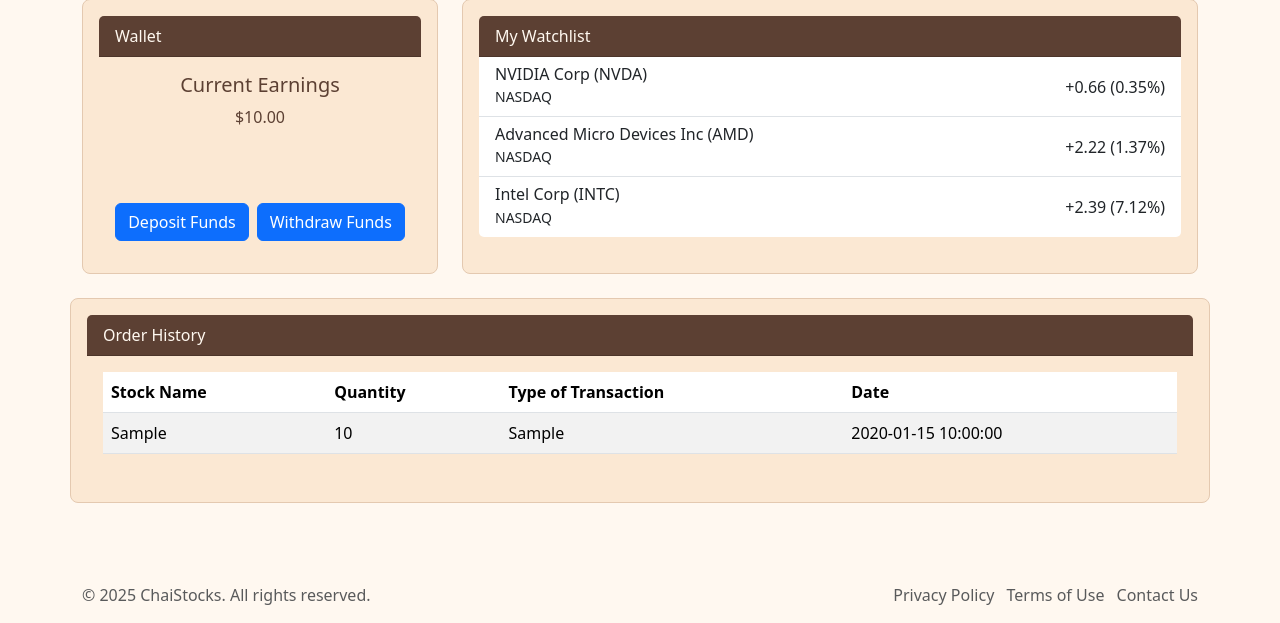
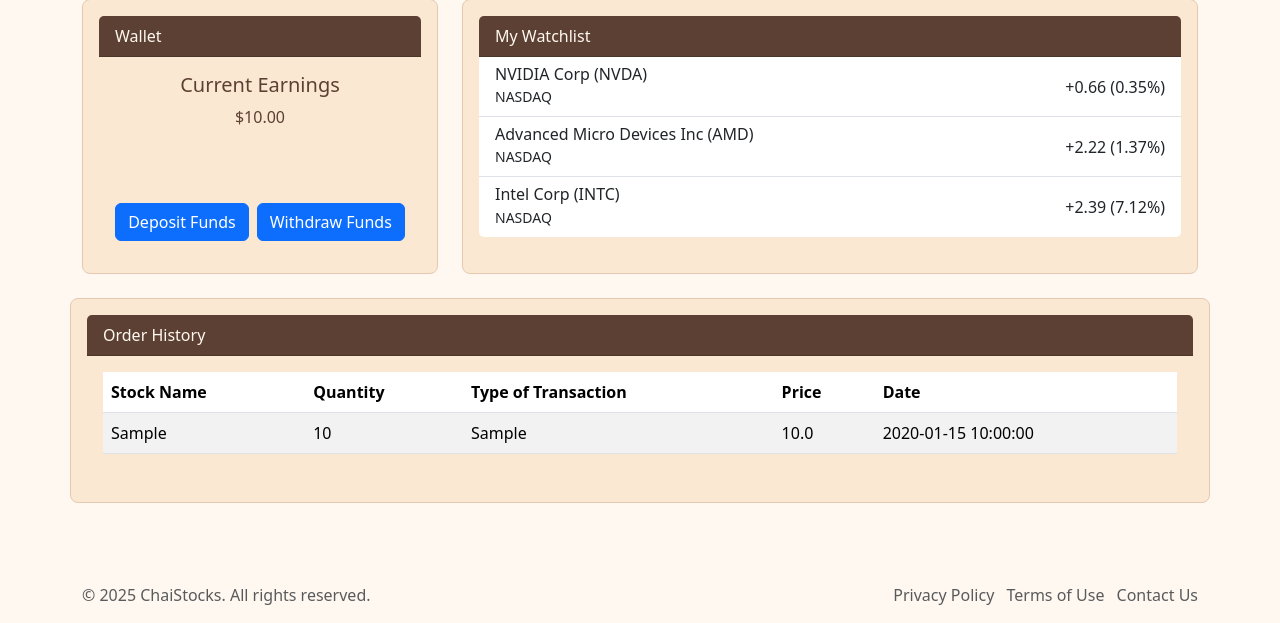
Before and after one commit to JelleJello/401-Project-Repo, a Flask app: page /portfolio in a window 1280 px wide. Shown: the part 177-800 px from the top of the page. Run offline with Flask 3, Linux system fonts and the light colour scheme; a user stored in the database is signed in; tables that the repository leaves empty hold one stand-in row (values such as "Sample post"); some libraries are stand-ins or nearby versions.

Commit message:
Added price to display in order history

```diff
--- a/templates/portfolio.html
+++ b/templates/portfolio.html
@@ -80,6 +80,7 @@
                         <th>Stock Name</th>
                         <th>Quantity</th>
                         <th>Type of Transaction</th>
+                        <th>Price</th>
                         <th>Date</th>
                     </tr>
                 </thead>
@@ -89,6 +90,7 @@
                         <td>{{ order.ticker }}</td>
                         <td>{{ order.orderQuantity }}</td>
                         <td>{{ order.orderType }}</td>
+                        <td>{{ order.totalOrderAmount}}</td>
                         <td>{{ order.createdAt.strftime('%Y-%m-%d %H:%M:%S') }}</td>
                     </tr>
                     {% else %}
```
